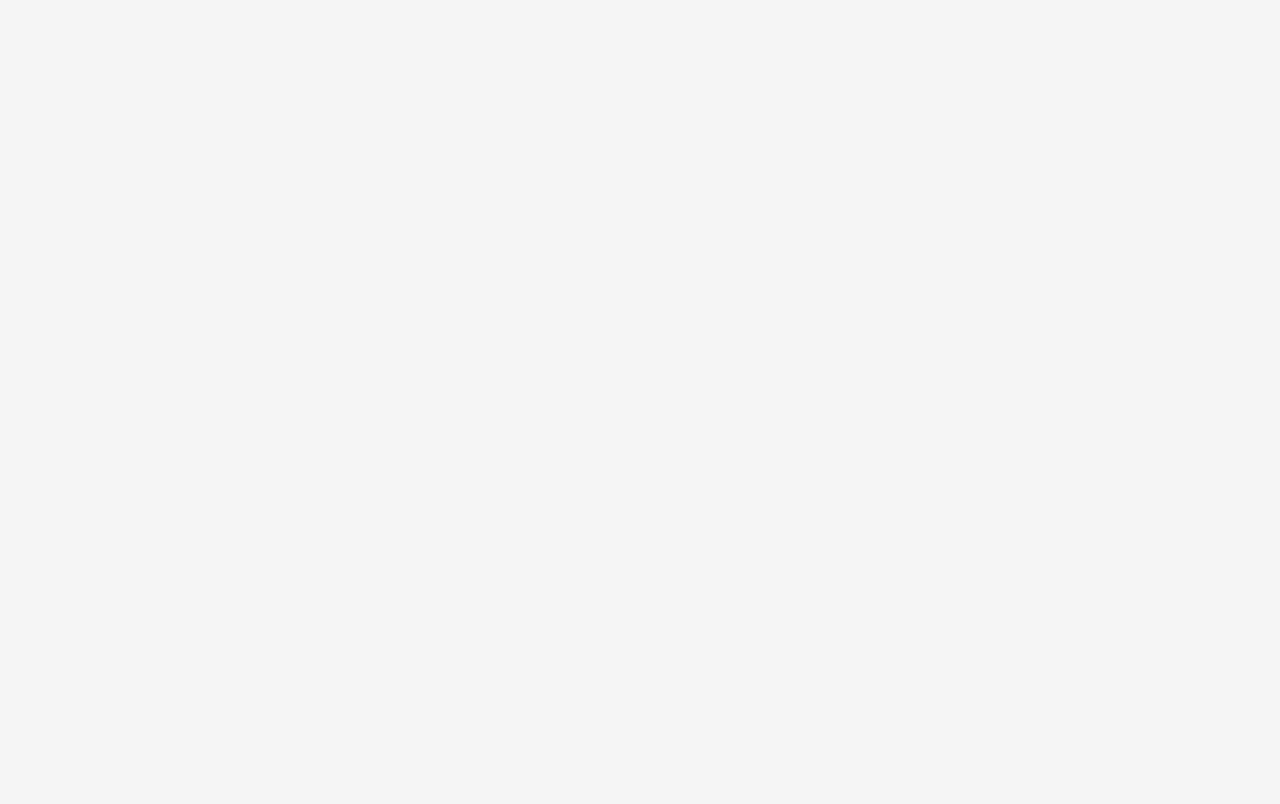
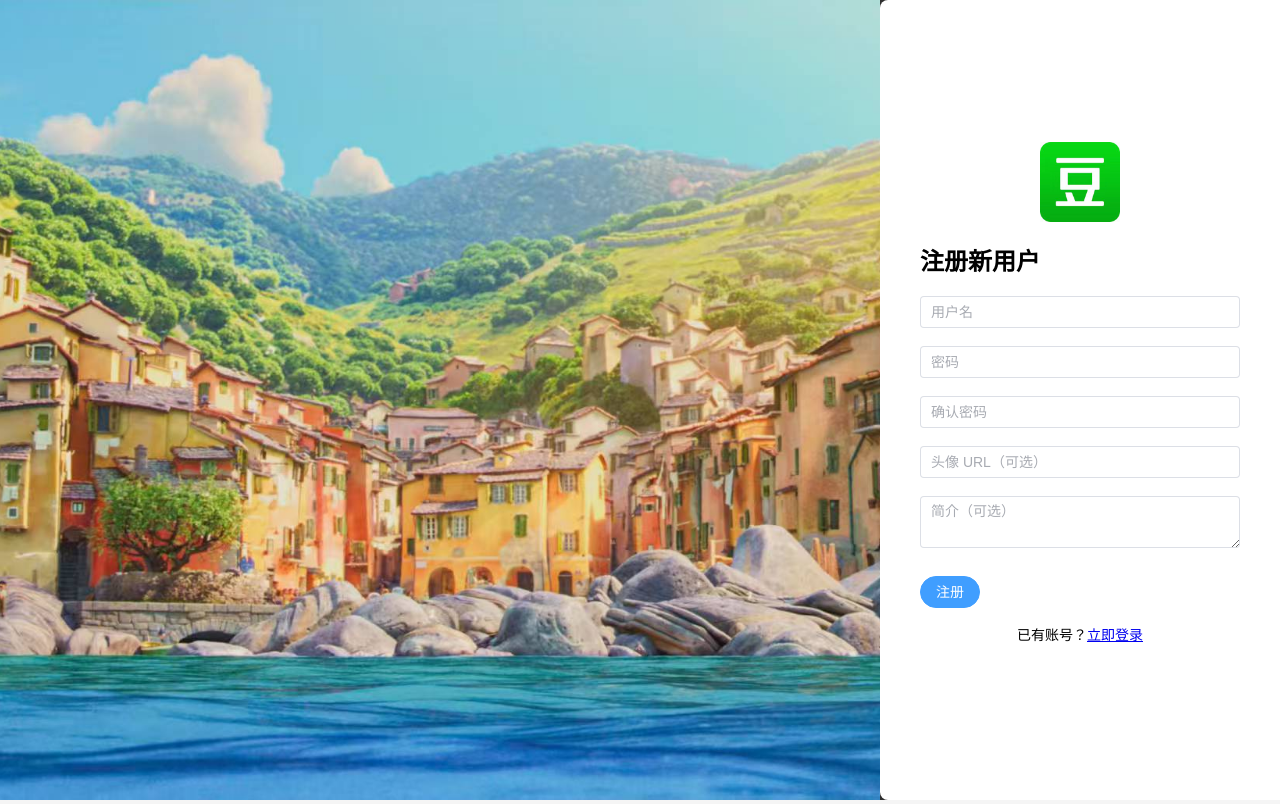
Before and after one commit to hardyrogue/douban-visualization, a Vue app: page /register in a window 1280 px wide. Before the commit this address had no page. Built offline with nearby package versions, Linux system fonts and the light colour scheme.

Commit message:
添加用户注册功能，更新登录接口以支持返回用户角色和token

```diff
--- a/src/layout/DefaultLayout.vue
+++ b/src/layout/DefaultLayout.vue
@@ -34,8 +34,11 @@
         </div>
         <el-dropdown>
           <span class="user">
-            <el-avatar :size="30" src="https://i.pravatar.cc/100?img=3" /> 管理员
+            <el-avatar :size="30" src="https://i.pravatar.cc/100?img=3" />
+            {{ typeof window !== 'undefined' ? localStorage.getItem('username') || '游客' : '游客' }}
           </span>
+
+
           <template #dropdown>
             <el-dropdown-menu>
               <el-dropdown-item @click="logout">退出登录</el-dropdown-item>
@@ -56,6 +59,11 @@
 import { useRoute, useRouter } from 'vue-router'
 import { computed } from 'vue'
 
+// 获取用户角色（安全方式）
+const safeGetItem = (key, fallback = '') => {
+  return typeof window !== 'undefined' ? localStorage.getItem(key) || fallback : fallback
+}
+
 const router = useRouter()
 const route = useRoute()
 
@@ -67,18 +75,22 @@ const allMenus = [
   { path: '/favorites', name: '我的收藏' }
 ]
 
-const userRole = localStorage.getItem('role') || 'admin'  // 模拟用户角色
+const userRole = safeGetItem('role', 'admin')  // ⬅️ 安全获取角色
 const menus = allMenus.filter(item => !item.roles || item.roles.includes(userRole))
 
 const currentTitle = computed(() => {
   const current = menus.find(m => m.path === route.path)
   return current ? current.name : ''
 })
+
 const logout = () => {
-  localStorage.removeItem('token')
+  if (typeof window !== 'undefined') {
+    localStorage.removeItem('token')
+    localStorage.removeItem('username')
+    localStorage.removeItem('role')
+  }
   router.push('/login')
 }
-
 </script>
 
 
--- a/src/router/index.js
+++ b/src/router/index.js
@@ -3,7 +3,7 @@ import Login from '../views/Login.vue'
 import Home from '../views/Home.vue'
 import Dashboard from '../views/Dashboard.vue'
 import MyFavorites from '../views/MyFavorites.vue'
-
+import Register from '../views/Register.vue'
 const routes = [
   {
     path: '/',
@@ -31,6 +31,10 @@ const routes = [
     component: MyFavorites,
     meta: { requiresAuth: true }, // ✅ 我的收藏需登录
   },
+  {
+    path: '/register',
+    component: Register
+  }
 ]
 
 const router = createRouter({
--- a/src/views/Login.vue
+++ b/src/views/Login.vue
@@ -27,7 +27,7 @@
 
           <el-button type="warning" class="login-btn" @click="handleLogin" round block>
             登录
-          </el-button>
+          </el-button><p class="link-tip">还没有账号？<router-link to="/register">立即注册</router-link></p>
         </el-form>
       </div>
     </div>
@@ -37,28 +37,34 @@
 <script setup>
 import { reactive, ref } from 'vue'
 import { ElMessage } from 'element-plus'
-import { User, Lock } from '@element-plus/icons-vue'
 import { useRouter } from 'vue-router'
-
+import axios from '@/services/axios'
 const router = useRouter()
 const formRef = ref(null)
 const form = reactive({ username: '', password: '' })
 
-const handleLogin = () => {
-  if (form.username === 'admin' && form.password === '123456') {
-    localStorage.setItem('token', 'mock-token')
-    localStorage.setItem('role', 'admin')
-    ElMessage.success('管理员登录成功')
+
+const handleLogin = async () => {
+  try {
+    const res = await axios.post('/auth/login/', {
+      username: form.username,
+      password: form.password
+    })
+
+    const { token, username, role } = res.data
+    localStorage.setItem('token', token)
+    localStorage.setItem('username', username)
+    localStorage.setItem('role', role || 'user')  // 后端返回了 admin/user
+
+    ElMessage.success('登录成功')
     router.push('/home')
-  } else if (form.username === 'user' && form.password === '123456') {
-    localStorage.setItem('token', 'mock-token')
-    localStorage.setItem('role', 'user')
-    ElMessage.success('用户登录成功')
-    router.push('/home')
-  } else {
-    ElMessage.error('用户名或密码错误')
+  } catch (err) {
+    console.error('登录失败:', err)
+    ElMessage.error(err.response?.data?.error || '用户名或密码错误')
   }
 }
+
+
 </script>
 
 <style scoped>
--- /dev/null
+++ b/src/views/Register.vue
@@ -0,0 +1,141 @@
+<template>
+  <div class="register-container">
+    <div class="register-left">
+      <img src="/src/assets/login-bg.jpg" alt="Register Background" />
+    </div>
+    <div class="register-right">
+      <div class="register-box">
+        <img class="logo" src="/src/assets/logo.png" alt="logo" />
+        <h2>注册新用户</h2>
+
+        <el-form :model="form" ref="formRef" label-position="top">
+          <el-form-item prop="username">
+            <el-input v-model="form.username" placeholder="用户名" />
+          </el-form-item>
+
+          <el-form-item prop="password">
+            <el-input v-model="form.password" type="password" placeholder="密码" />
+          </el-form-item>
+
+          <el-form-item prop="confirm">
+            <el-input v-model="form.confirm" type="password" placeholder="确认密码" />
+          </el-form-item>
+
+          <el-form-item prop="avatar">
+            <el-input v-model="form.avatar" placeholder="头像 URL（可选）" />
+          </el-form-item>
+
+          <el-form-item prop="bio">
+            <el-input v-model="form.bio" type="textarea" placeholder="简介（可选）" />
+          </el-form-item>
+
+          <el-button type="primary" class="register-btn" @click="handleRegister" round block>
+            注册
+          </el-button>
+
+          <p class="link-tip">已有账号？<router-link to="/login">立即登录</router-link></p>
+        </el-form>
+      </div>
+    </div>
+  </div>
+</template>
+
+<script setup>
+import { reactive, ref } from 'vue'
+import { useRouter } from 'vue-router'
+import { ElMessage } from 'element-plus'
+import axios from '@/services/axios'
+
+const router = useRouter()
+const formRef = ref(null)
+const form = reactive({
+  username: '',
+  password: '',
+  confirm: '',
+  avatar: '',
+  bio: ''
+})
+
+const handleRegister = async () => {
+  if (!form.username || !form.password) {
+    return ElMessage.warning('用户名和密码不能为空')
+  }
+  if (form.password !== form.confirm) {
+    return ElMessage.error('两次密码不一致')
+  }
+
+  try {
+    // 1️⃣ 先注册
+    const res = await axios.post('/auth/register/', {
+      username: form.username,
+      password: form.password
+    })
+
+    // ✅ 确认状态码是否合理
+    if (res.status !== 200 && res.status !== 201) {
+      throw new Error('注册失败')
+    }
+
+    // 2️⃣ 注册成功后自动登录
+    const loginRes = await axios.post('/auth/login/', {
+      username: form.username,
+      password: form.password
+    })
+
+    const { token, user } = loginRes.data
+    localStorage.setItem('token', token)
+    localStorage.setItem('username', user.username)
+    localStorage.setItem('role', user.role || 'user')
+
+    ElMessage.success('注册并登录成功')
+    router.push('/home')
+
+  } catch (err) {
+    console.error('注册失败', err)
+    const msg = err?.response?.data?.error || err?.message || '注册失败'
+    ElMessage.error(msg)
+  }
+}
+
+</script>
+
+<style scoped>
+/* 样式与之前相同 */
+.register-container {
+  display: flex;
+  height: 100vh;
+  background-color: #2f2f2f;
+}
+.register-left {
+  flex: 1;
+}
+.register-left img {
+  width: 100%;
+  height: 100%;
+  object-fit: cover;
+}
+.register-right {
+  width: 400px;
+  background-color: #fff;
+  display: flex;
+  justify-content: center;
+  align-items: center;
+  border-radius: 8px 0 0 8px;
+}
+.register-box {
+  width: 80%;
+}
+.logo {
+  width: 80px;
+  margin: 0 auto 20px;
+  display: block;
+}
+.register-btn {
+  margin-top: 10px;
+}
+.link-tip {
+  margin-top: 1rem;
+  text-align: center;
+  font-size: 14px;
+}
+</style>
--- a/vite.config.js
+++ b/vite.config.js
@@ -1,8 +1,13 @@
 import { defineConfig } from 'vite'
 import vue from '@vitejs/plugin-vue'
-
+import path from 'path'
 export default defineConfig({
     plugins: [vue()],
+    resolve: {
+      alias: {
+        '@': path.resolve(__dirname, './src')  // ✅ 加上这行
+      }
+    },
     server: {
       host: 'localhost',
       port: 5173,
```
Also changed, not shown: 2 other files (tests, documents, lock files or other folders). Lines whose indentation alone changed are shown as unchanged.
